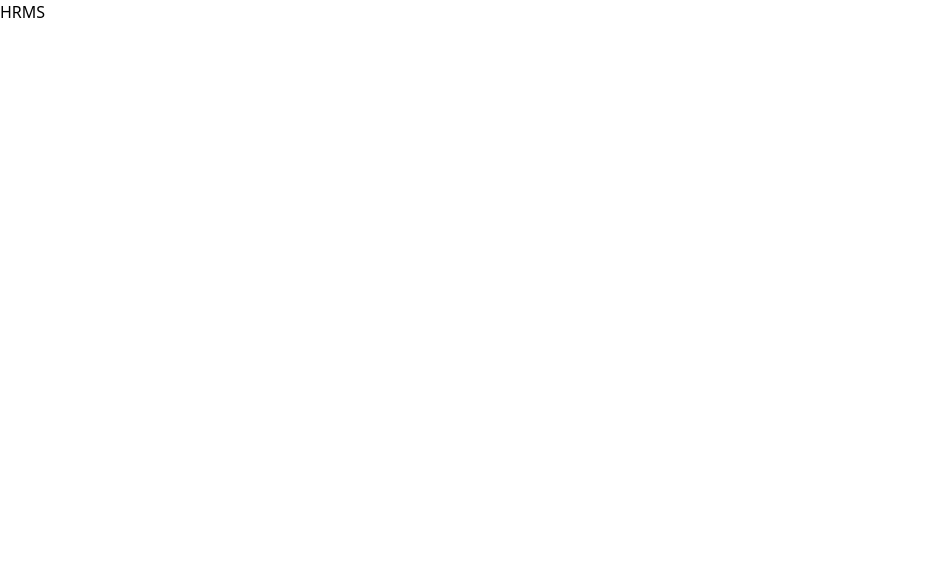
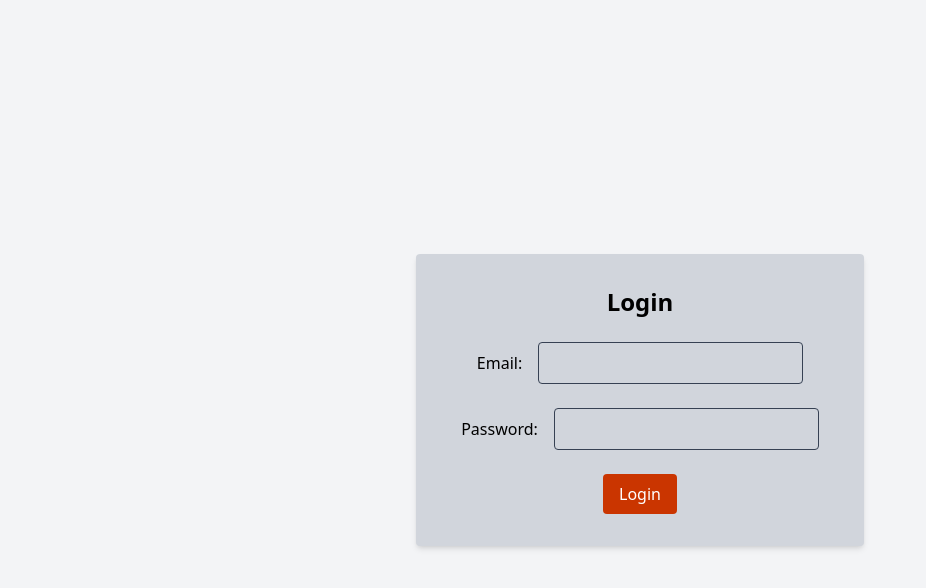
Before and after one commit to Poonam-Vishwakarma31/HRMS, a React (Vite) app in the folder frontend/: page / in a window 1280 px wide. Shown: the top 588 px of the page, without its empty margins (0-926 px from the left). Built offline with nearby package versions, Linux system fonts and the light colour scheme.

Commit message:
added permission based access in AuthContext

```diff
--- a/frontend/src/App.jsx
+++ b/frontend/src/App.jsx
@@ -1,12 +1,13 @@
 import { useState } from 'react'
 import './App.css'
+import LoginPage from './pages/LoginPage.jsx'
 
 function App() {
   const [count, setCount] = useState(0)
 
   return (
     <>
-      <h>HRMS</h>
+      <LoginPage />
     </>
   )
 }
--- a/frontend/src/auth/AuthContext.jsx
+++ b/frontend/src/auth/AuthContext.jsx
@@ -9,6 +9,8 @@ export const AuthProvider = ({ children }) => {
   // derived state (DON'T store separately)
   const isAuthenticated = !!token;
   const role = user?.role ?? null;
+  const permissions = user?.permissions ?? [];
+
 
   // load from localStorage on first render
   useEffect(() => {
@@ -47,6 +49,7 @@ export const AuthProvider = ({ children }) => {
         user,
         token,
         role,
+        permissions,
         isAuthenticated,
         login,
         logout,
```
